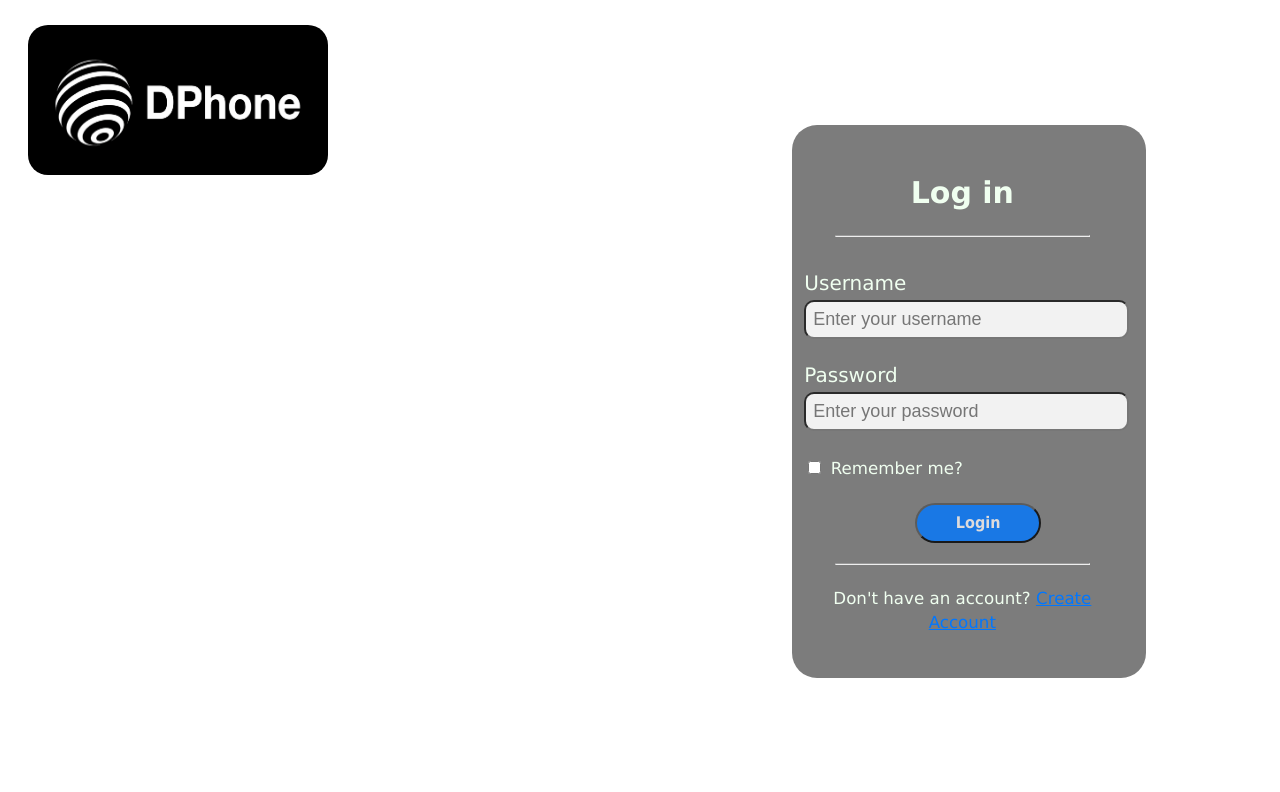
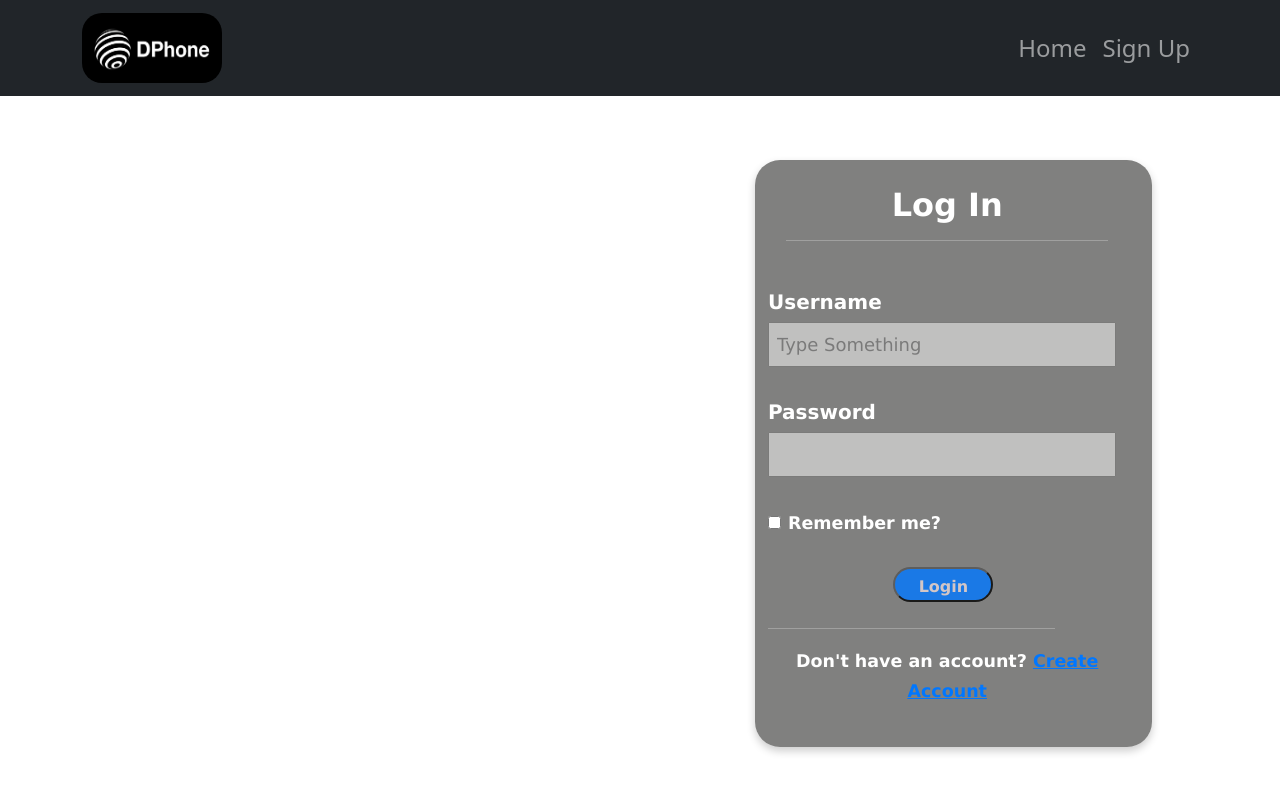
Before and after one commit to Utkarsh26112001/DphoneFrontend, a website: page html/LoginPageDphone.html in a window 1280 px wide. Drawn offline with Linux system fonts and the light colour scheme.

Commit message:
Login Page CSS Updated

```diff
--- a/css/LoginPage.css
+++ b/css/LoginPage.css
@@ -3,13 +3,16 @@ body {
     background-size: cover;
     background-repeat: no-repeat;
 }
+
 .logo {
     height: 150px;
-    /*border: 3px solid oldlace;*/
+    /* border: 3px solid oldlace; */
     width: 300px;
     border-radius: 20px;
     margin-left: 20px;
     margin-top: 2%;
+    backdrop-filter: blur(10px);
+
 }
 
 .logoImageStyle {
@@ -18,55 +21,52 @@ body {
     width: 100%;
 }
 
-.loginbox {
-    font-family: Verdana, Geneva, Tahoma, sans-serif, arial;
+.login-box {
+    font-family: Verdana, Geneva, Tahoma, sans-serif ;
+    font-weight: bold;
     font-size: 20px;
-    color: honeydew;
+    color: #ffffff;
     border-radius: 25px;
-    width: 25%;
-    alignment: center;
+    box-shadow: 0 4px 8px 0 rgba(0, 0, 0, 0.2);
+    width: 31%;
     height: 85%;
     text-align: center;
     right: 0;
     padding: 2% 2% 2% 1%;
     margin-right: 10%;
-    margin-top: -4%;
+    margin-top: 5%;
     float: right;
-    background-color: rgba(29, 29, 28, 0.575);
+    background-color: rgba(29, 29, 28, 0.56);
     backdrop-filter: blur(10px);
+
 }
 
 .box {
     width: 97%;
     padding: 7px;
-    opacity: 0.9;
+    opacity: 0.5;
     font-size: 18px;
-    border-radius: 10px;
     margin-top: 5px;
     color: #000000;
 }
 
 #submit1 {
-    background-color: #0077ff;
+    background-color: rgb(0, 119, 255);;
     font-size: 16px;
-    font-weight: bold;
-    font-family: Tahoma,serif;
+    font-weight: bolder;
     margin-left: 35%;
     margin-bottom: 10px;
     text-align: center;
-    color: rgb(246, 243, 243);
+    color: rgb(231, 215, 215);
     opacity: 0.8;
     padding: 6px;
-    alignment: center;
-    height: 40px;
-    width: 40%;
+    height: 35px;
+    width: 100px;
     border-radius: 30px;
 }
-.loginboxcontent {
+
+.login-box-details {
     font-family: Verdana, Geneva, Tahoma, sans-serif;
     font-size: 20px;
     text-align: left;
 }
-.label {
-    font-size: medium;
-}
--- a/html/LoginPageDphone.html
+++ b/html/LoginPageDphone.html
@@ -1,31 +1,60 @@
 <!DOCTYPE html>
 <html>
 <head>
-    <meta charset="utf-8">
+    <meta charset="utf-8"/>
     <title>Login</title>
     <link rel="stylesheet" href="./../css/LoginPage.css"/>
+    <link rel="stylesheet" href="./../css/bootstrap.min.css"/>
+    <!--    <style>-->
+    <!--        .-->
+    <!--    </style>-->
+
 </head>
 
 <body>
-        <div class="logo"><img src="./../img/Dphone_logo.png" class="logoImageStyle"></div>
-        <div class="loginbox">
-                <h2>Log in</h2>
-                <hr width="80%">
+<!-- Navigation -->
+<nav class="navbar navbar-expand-lg navbar-dark bg-dark static-top" style="backdrop-filter: blur(10px);">
+    <div class="container">
+        <a class="navbar-brand" href="#">
+            <img style="height: 70px; width: 140px; border-radius: 20px"  src="./../img/Dphone_logo.png" alt="...">
+        </a>
+        <button class="navbar-toggler" type="button" data-bs-toggle="collapse" data-bs-target="#navbarSupportedContent" aria-controls="navbarSupportedContent" aria-expanded="false" aria-label="Toggle navigation">
+        </button>
+        <div class="collapse navbar-collapse justify-content-end" id="navbarSupportedContent">
+            <ul class="navbar-nav ms-auto">
+                <li class="nav-item">
+                    <a class="nav-link " aria-current="page" href="#" style="font-size: x-large">Home</a>
+                </li>
+                <li class="nav-item">
+                    <a class="nav-link"  aria-current="page" href="#" style="font-size: x-large">Sign Up</a>
+                </li>
+            </ul>
+        </div>
+    </div>
+</nav>
+<div>
+    <!--        <div class="logo"><img src="./../img/Dphone_logo.png" class="logoImageStyle"></div>-->
+    <div class="login-box">
+        <center>
+            <h2 style="font-family: Verdana, Geneva, Tahoma, sans-serif ; font-weight: bold;">Log In</h2>
+            <hr width="90%" color="white">
             <br>
             <form class="form" method="post" name="login">
-                    <div class="loginboxcontent">
+                <div class="login-box-details">
                     <label>Username</label><br>
-                        <input class="box" type="text" name="username" placeholder="Enter your username"><br><br>
+                    <input class="box" type="text" name="username" placeholder="Type Something"><br><br>
                     <label>Password</label><br>
-                        <input class="box" type="password" name="password" placeholder="Enter your password"><br><br>
+                    <input class="box" type="password" name="password"><br><br>
                     <input type="checkbox" name="chk">
                     <label><small>Remember me?</small></label><br><br>
                     <input type="submit" id="submit1" name="submit" value="Login">
-                        <hr width="80%">
-                        <p align="center"><small>Don't have an account? <a href="UserRegistration.html" style="color: rgb(0,119, 255);">Create
+                    <hr width="80%" color="white">
+                    <p align="center"><small>Don't have an account? <a href="" style="color: rgb(0, 119, 255);">Create
                         Account</a></small></p>
                 </div>
             </form>
+        </center>
+    </div>
 </div>
 </body>
 
```
Also changed, not shown: css/bootstrap.min.css (added), js/bootstrap.bundle.min.js (added). Lines whose indentation alone changed are shown as unchanged.
